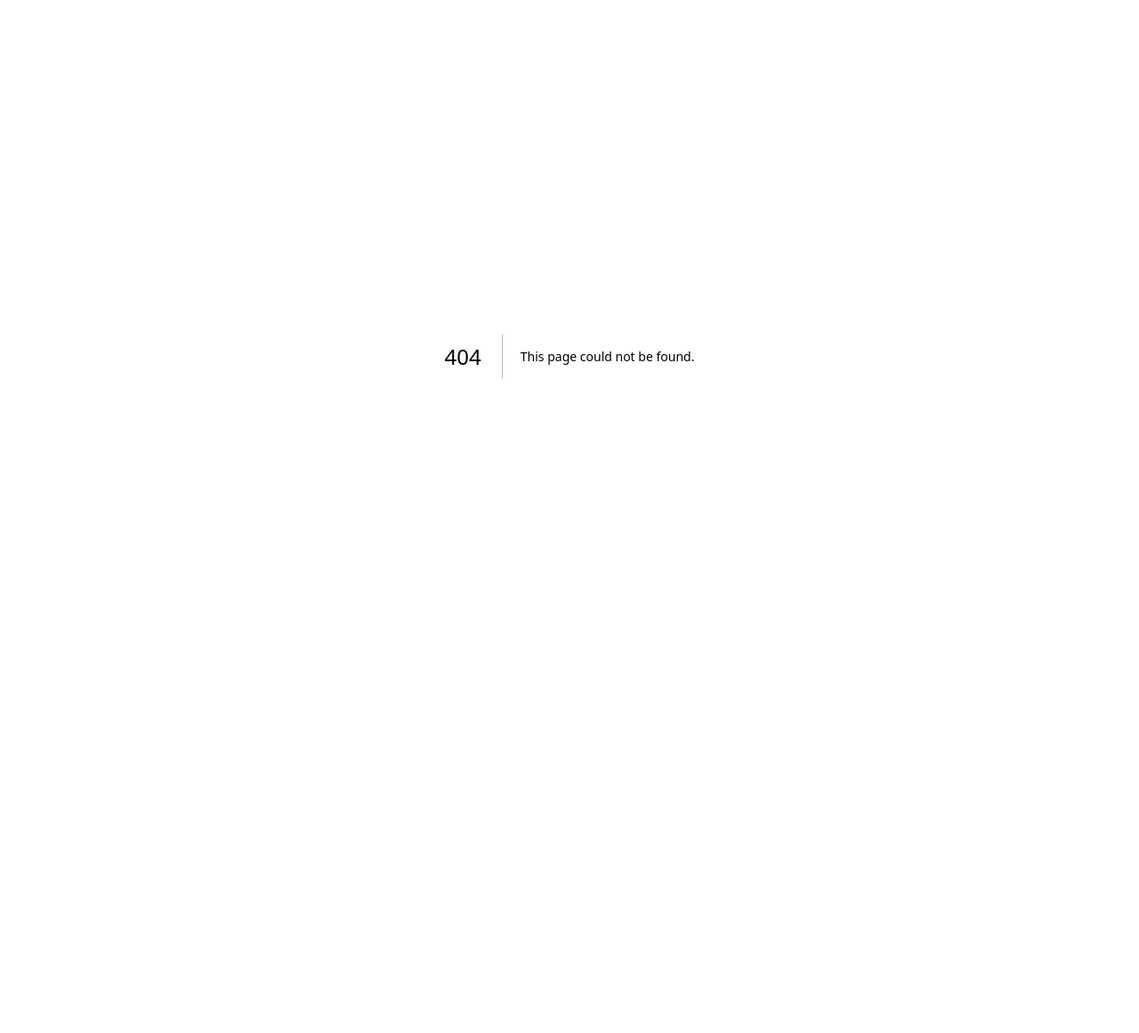
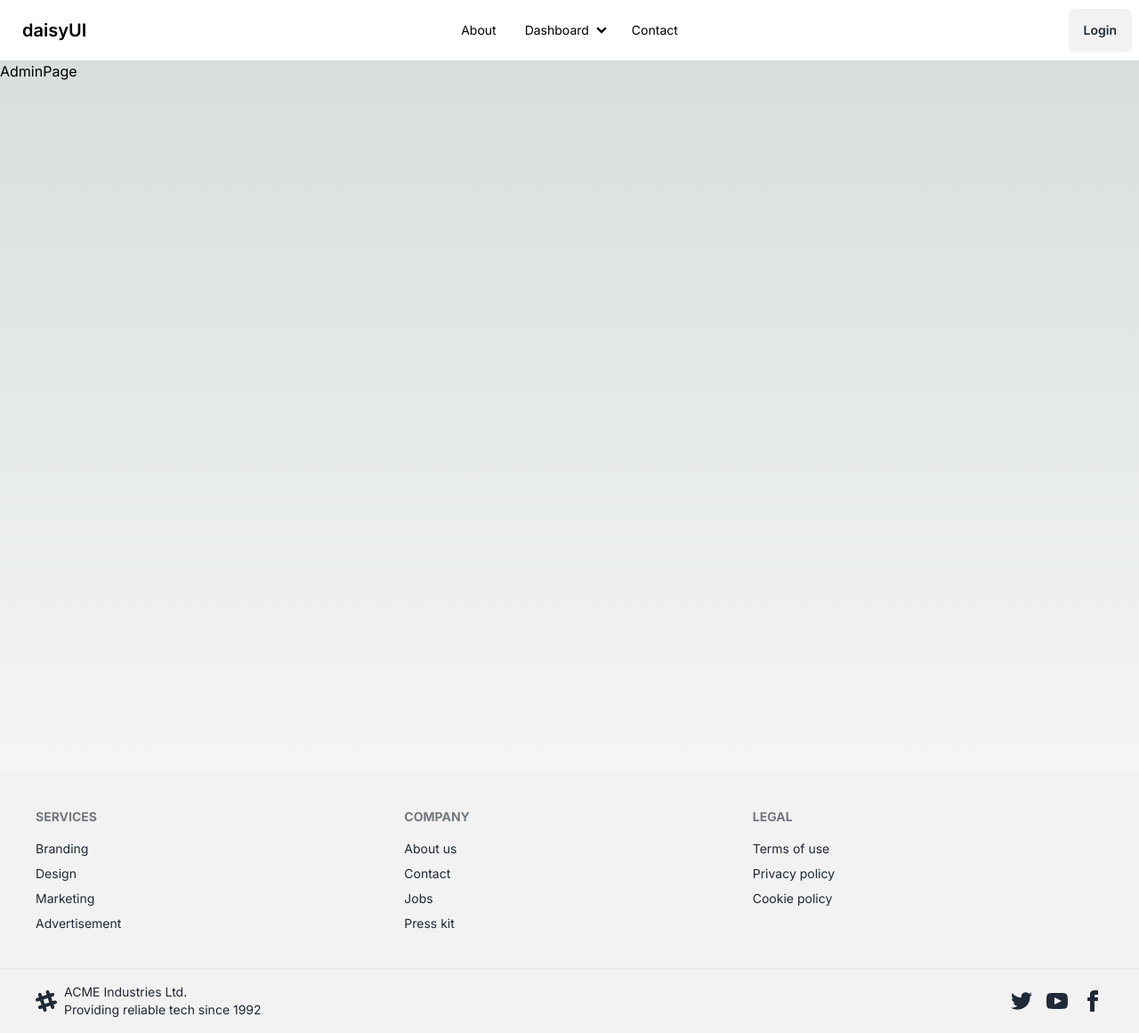
Before and after one commit to mehrabhossain1/23_next-js, a Next.js app: page /dashboard/admin in a window 1280 px wide. Before the commit this address had no page. Shown: the whole page at 89% size. Before the commit the page ends 800 px from the top, so only its background shows below. Built offline with nearby package versions, Linux system fonts and the light colour scheme.

Commit message:
built in routes

```diff
--- /dev/null
+++ b/src/app/(withlayout)/dashboard/admin/page.js
@@ -0,0 +1,11 @@
+import React from 'react';
+
+const AdminPage = () => {
+    return (
+        <div>
+            <h1>AdminPage</h1>
+        </div>
+    );
+};
+
+export default AdminPage;
--- /dev/null
+++ b/src/app/(withlayout)/dashboard/user/page.js
@@ -0,0 +1,11 @@
+import React from 'react';
+
+const UserPage = () => {
+    return (
+        <div>
+            <h1>UserPage</h1>
+        </div>
+    );
+};
+
+export default UserPage;
--- /dev/null
+++ b/src/app/(withlayout)/layout.js
@@ -0,0 +1,13 @@
+import Footer from '@/components/shared/Footer';
+import React from 'react';
+
+const DashboardLayout = ({children}) => {
+    return (
+        <div>
+            <div className='min-h-screen'>{children}</div>
+            <Footer/>
+        </div>
+    );
+};
+
+export default DashboardLayout;
--- a/src/app/layout.js
+++ b/src/app/layout.js
@@ -1,5 +1,6 @@
 import { Inter } from "next/font/google";
 import "./globals.css";
+import Navbar from "@/components/shared/Navbar";
 
 const inter = Inter({ subsets: ["latin"] });
 
@@ -11,7 +12,10 @@
 export default function RootLayout({ children }) {
   return (
     <html lang="en">
-      <body className={inter.className}>{children}</body>
+      <body className={inter.className}>
+        <Navbar/>
+       <div className="min-h-screen">{children}</div>
+        </body>
     </html>
   );
 }
--- /dev/null
+++ b/src/app/loading.js
@@ -0,0 +1,11 @@
+import React from 'react';
+
+const LoadingPage = () => {
+    return (
+        <div>
+            <h1>Loading...........</h1>
+        </div>
+    );
+};
+
+export default LoadingPage;
--- /dev/null
+++ b/src/app/login/page.js
@@ -0,0 +1,11 @@
+import React from 'react';
+
+const LoginPage = () => {
+    return (
+        <div>
+            <h1>LoginPage</h1>
+        </div>
+    );
+};
+
+export default LoginPage;
--- /dev/null
+++ b/src/app/not-found.js
@@ -0,0 +1,11 @@
+import React from 'react';
+
+const NotFoundPage = () => {
+    return (
+        <div>
+            <h1 className='text-4xl text-center text-red-500'>404. Not Found Page!!!!</h1>
+        </div>
+    );
+};
+
+export default NotFoundPage;
--- a/src/components/Counter/page.js
+++ b/src/components/Counter/page.js
@@ -10,8 +10,8 @@
     return (
         <div>
             <h1>{counter}</h1>
-            <button className='border bg-green-500 p-2' onClick={() => {setCounter(counter + 1)}}>Increase</button>
-            <button className='border bg-red-500 p-2' onClick={() => {setCounter(counter - 1)}}>Decrease</button>
+            <button className='btn btn-info' onClick={() => {setCounter(counter + 1)}}>Increase</button>
+            <button className='btn btn-info' onClick={() => {setCounter(counter - 1)}}>Decrease</button>
         </div>
     );
 };
--- /dev/null
+++ b/src/components/shared/Footer.jsx
@@ -0,0 +1,45 @@
+import React from 'react';
+
+const Footer = () => {
+    return (
+        <div>
+            <footer className="footer p-10 bg-base-200 text-base-content">
+  <nav>
+    <h6 className="footer-title">Services</h6>
+    <a className="link link-hover">Branding</a>
+    <a className="link link-hover">Design</a>
+    <a className="link link-hover">Marketing</a>
+    <a className="link link-hover">Advertisement</a>
+  </nav>
+  <nav>
+    <h6 className="footer-title">Company</h6>
+    <a className="link link-hover">About us</a>
+    <a className="link link-hover">Contact</a>
+    <a className="link link-hover">Jobs</a>
+    <a className="link link-hover">Press kit</a>
+  </nav>
+  <nav>
+    <h6 className="footer-title">Legal</h6>
+    <a className="link link-hover">Terms of use</a>
+    <a className="link link-hover">Privacy policy</a>
+    <a className="link link-hover">Cookie policy</a>
+  </nav>
+</footer>
+<footer className="footer px-10 py-4 border-t bg-base-200 text-base-content border-base-300">
+  <aside className="items-center grid-flow-col">
+    <svg width="24" height="24" viewBox="0 0 24 24" xmlns="http://www.w3.org/2000/svg" fillRule="evenodd" clipRule="evenodd" className="fill-current"><path d="M22.672 15.226l-2.432.811.841 2.515c.33 1.019-.209 2.127-1.23 2.456-1.15.325-2.148-.321-2.463-1.226l-.84-2.518-5.013 1.677.84 2.517c.391 1.203-.434 2.542-1.831 2.542-.88 0-1.601-.564-1.86-1.314l-.842-2.516-2.431.809c-1.135.328-2.145-.317-2.463-1.229-.329-1.018.211-2.127 1.231-2.456l2.432-.809-1.621-4.823-2.432.808c-1.355.384-2.558-.59-2.558-1.839 0-.817.509-1.582 1.327-1.846l2.433-.809-.842-2.515c-.33-1.02.211-2.129 1.232-2.458 1.02-.329 2.13.209 2.461 1.229l.842 2.515 5.011-1.677-.839-2.517c-.403-1.238.484-2.553 1.843-2.553.819 0 1.585.509 1.85 1.326l.841 2.517 2.431-.81c1.02-.33 2.131.211 2.461 1.229.332 1.018-.21 2.126-1.23 2.456l-2.433.809 1.622 4.823 2.433-.809c1.242-.401 2.557.484 2.557 1.838 0 .819-.51 1.583-1.328 1.847m-8.992-6.428l-5.01 1.675 1.619 4.828 5.011-1.674-1.62-4.829z"></path></svg>
+    <p>ACME Industries Ltd. <br/>Providing reliable tech since 1992</p>
+  </aside>
+  <nav className="md:place-self-center md:justify-self-end">
+    <div className="grid grid-flow-col gap-4">
+      <a><svg xmlns="http://www.w3.org/2000/svg" width="24" height="24" viewBox="0 0 24 24" className="fill-current"><path d="M24 4.557c-.883.392-1.832.656-2.828.775 1.017-.609 1.798-1.574 2.165-2.724-.951.564-2.005.974-3.127 1.195-.897-.957-2.178-1.555-3.594-1.555-3.179 0-5.515 2.966-4.797 6.045-4.091-.205-7.719-2.165-10.148-5.144-1.29 2.213-.669 5.108 1.523 6.574-.806-.026-1.566-.247-2.229-.616-.054 2.281 1.581 4.415 3.949 4.89-.693.188-1.452.232-2.224.084.626 1.956 2.444 3.379 4.6 3.419-2.07 1.623-4.678 2.348-7.29 2.04 2.179 1.397 4.768 2.212 7.548 2.212 9.142 0 14.307-7.721 13.995-14.646.962-.695 1.797-1.562 2.457-2.549z"></path></svg></a>
+      <a><svg xmlns="http://www.w3.org/2000/svg" width="24" height="24" viewBox="0 0 24 24" className="fill-current"><path d="M19.615 3.184c-3.604-.246-11.631-.245-15.23 0-3.897.266-4.356 2.62-4.385 8.816.029 6.185.484 8.549 4.385 8.816 3.6.245 11.626.246 15.23 0 3.897-.266 4.356-2.62 4.385-8.816-.029-6.185-.484-8.549-4.385-8.816zm-10.615 12.816v-8l8 3.993-8 4.007z"></path></svg></a>
+      <a><svg xmlns="http://www.w3.org/2000/svg" width="24" height="24" viewBox="0 0 24 24" className="fill-current"><path d="M9 8h-3v4h3v12h5v-12h3.642l.358-4h-4v-1.667c0-.955.192-1.333 1.115-1.333h2.885v-5h-3.808c-3.596 0-5.192 1.583-5.192 4.615v3.385z"></path></svg></a>
+    </div>
+  </nav>
+</footer>
+        </div>
+    );
+};
+
+export default Footer;
--- /dev/null
+++ b/src/components/shared/Navbar.jsx
@@ -0,0 +1,48 @@
+import Link from 'next/link';
+import React from 'react';
+
+const Navbar = () => {
+    return (
+        <div className="navbar bg-base-100">
+  <div className="navbar-start">
+    <div className="dropdown">
+      <div tabIndex={0} role="button" className="btn btn-ghost lg:hidden">
+        <svg xmlns="http://www.w3.org/2000/svg" className="h-5 w-5" fill="none" viewBox="0 0 24 24" stroke="currentColor"><path strokeLinecap="round" strokeLinejoin="round" strokeWidth="2" d="M4 6h16M4 12h8m-8 6h16" /></svg>
+      </div>
+      <ul tabIndex={0} className="menu menu-sm dropdown-content mt-3 z-[1] p-2 shadow bg-base-100 rounded-box w-52">
+        <li><a>Item 1</a></li>
+        <li>
+          <a>Parent</a>
+          <ul className="p-2">
+            <li><a>Submenu 1</a></li>
+            <li><a>Submenu 2</a></li>
+          </ul>
+        </li>
+        <li><a>Item 3</a></li>
+      </ul>
+    </div>
+    <Link href={'/'} className="btn btn-ghost text-xl">daisyUI</Link>
+  </div>
+  <div className="navbar-center hidden lg:flex">
+    <ul className="menu menu-horizontal px-1">
+      <li><Link href={'/about'}>About</Link></li>
+      <li>
+        <details>
+          <summary>Dashboard</summary>
+          <ul className="p-2">
+            <li><Link href={'/dashboard/admin'}>Admin Dashboard</Link></li>
+            <li><Link href={'/dashboard/user'}>User Dashboard</Link></li>
+          </ul>
+        </details>
+      </li>
+      <li><Link href={'/contact'}>Contact</Link></li>
+    </ul>
+  </div>
+  <div className="navbar-end">
+    <Link href={'/login'} className="btn">Login</Link>
+  </div>
+</div>
+    );
+};
+
+export default Navbar;
--- a/tailwind.config.js
+++ b/tailwind.config.js
@@ -14,5 +14,5 @@
       },
     },
   },
-  plugins: [],
+  plugins: [require("daisyui")],
 };
```
Also changed, not shown: package.json (+6 -5 lines), 1 other file (tests, documents, lock files or other folders).
